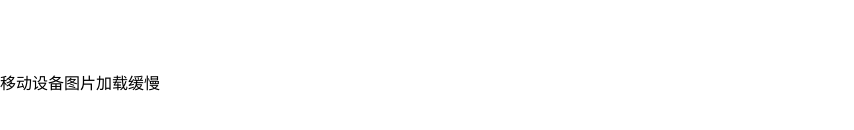
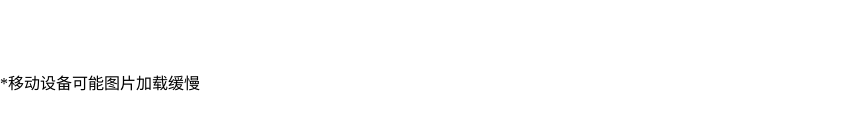
Before and after one commit to qianran122/block, a plain HTML site: page index.html in a window 1280 px wide. Shown: the part 530-660 px from the top of the page, without its empty margins (0-854 px from the left). Drawn offline with Linux system fonts and the light colour scheme.

Commit message:
Update index.html

```diff
--- a/index.html
+++ b/index.html
@@ -76,7 +76,7 @@
 			<div class="box-page after"></div>
 		</div>
 	</div>
-	<div>移动设备图片加载缓慢</div>
+	<div>*移动设备可能图片加载缓慢</div>
 	 <script type="text/javascript">
 		var arr = document.querySelectorAll(".box-page");
 		// 遍历6个面中的每一个面
```
